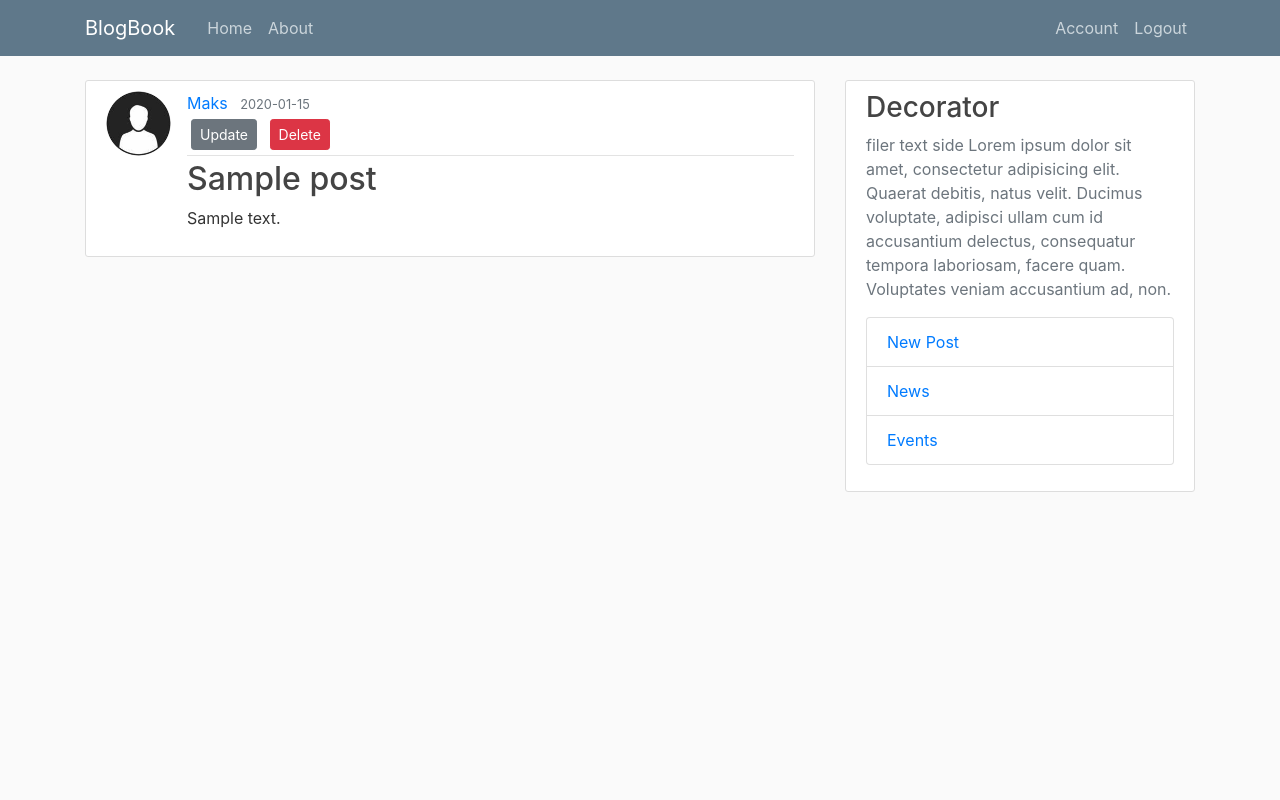
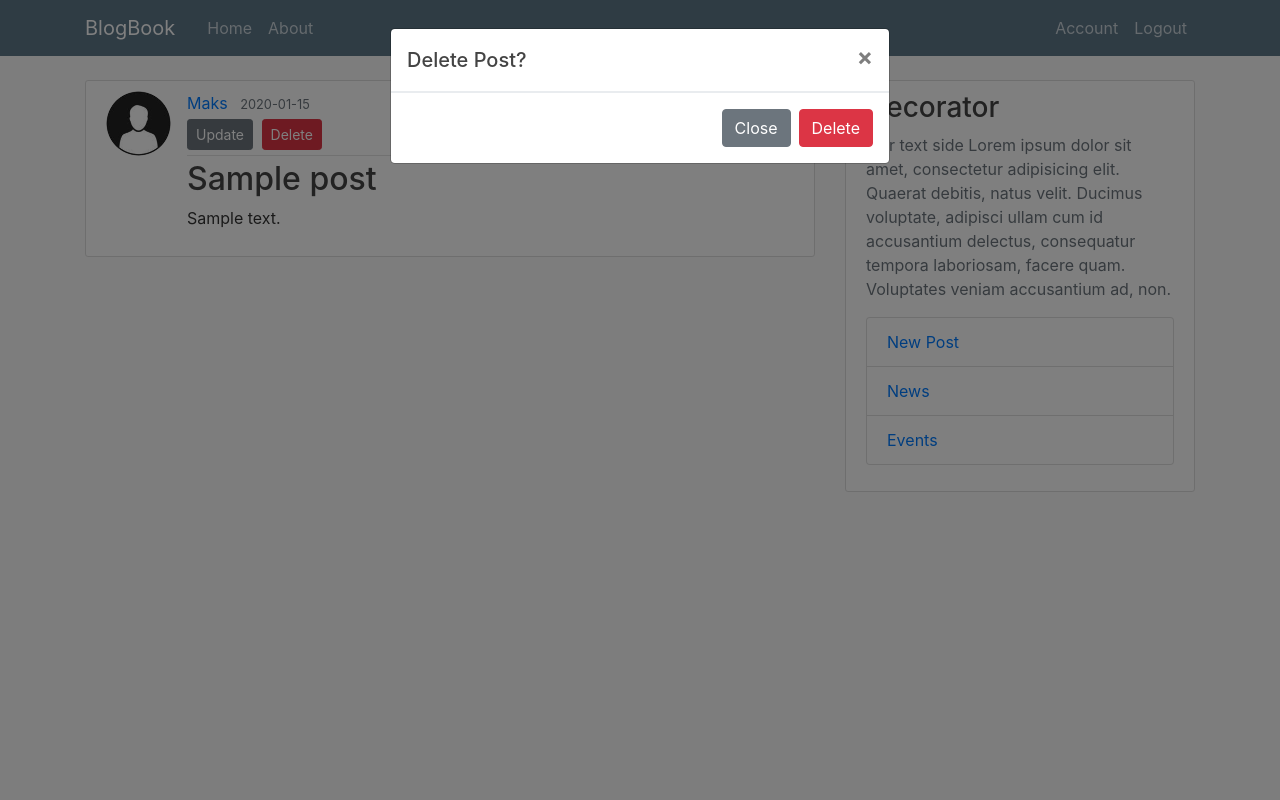
Before and after one commit to Maks-Drzezdzon/MyBlog, a Flask app: page /post/1 in a window 1280 px wide, after a click on "Delete". Run offline with Flask 2, Linux system fonts and the light colour scheme; a user stored in the database is signed in; tables that the repository leaves empty hold one stand-in row (values such as "Sample post"); some libraries are stand-ins or nearby versions.

Commit message:
adding delete and fixed bug

```diff
--- a/flaskblog/routes.py
+++ b/flaskblog/routes.py
@@ -104,6 +104,17 @@ def post(post_id):
     post = Post.query.get_or_404(post_id)
     return render_template('post.html', title=post.title, post=post)
 
+@app.route("/post/<int:post_id>/delete", methods=['POST'])
+def delete_post(post_id):
+    post = Post.query.get_or_404(post_id)
+    if post.author != current_user:
+        abort(403)
+    db.session.delete(post)
+    db.session.commit()
+    flash('Post has been deleted', 'success')
+    return redirect(url_for('home'))
+
+
 @app.route("/post/<int:post_id>/update",  methods=['GET', 'POST'])
 @login_required
 def update_post(post_id):
--- a/flaskblog/templates/post.html
+++ b/flaskblog/templates/post.html
@@ -1,16 +1,15 @@
 {% extends "layout.html" %}
 {% block content %}
   <article class="media content-section">
-        <img src="{{ url_for('static', filename='profile_pics/' + post.author.image_file) }}"
-              alt="profile_pic"  class="rounded-circle article-img">
+    <img class="rounded-circle article-img" src="{{ url_for('static', filename='profile_pics/' + post.author.image_file) }}">
     <div class="media-body">
       <div class="article-metadata">
         <a class="mr-2" href="#">{{ post.author.username }}</a>
         <small class="text-muted">{{ post.date_posted.strftime('%Y-%m-%d') }}</small>
         {% if post.author == current_user %}
           <div>
-                <a href="{{ url_for('update_post', post_id=post.id) }}" class="btn btn-secondary btn-sm m-1">Update</a>
-                <button type="button" class="btn btn-danger btn-sm m-1" data-target="#deleteModal">Delete</button>
+            <a class="btn btn-secondary btn-sm mt-1 mb-1" href="{{ url_for('update_post', post_id=post.id) }}">Update</a>
+            <button type="button" class="btn btn-danger btn-sm m-1" data-toggle="modal" data-target="#deleteModal">Delete</button>
           </div>
         {% endif %}
       </div>
@@ -18,23 +17,21 @@
       <p class="article-content">{{ post.content }}</p>
     </div>
   </article>
-
   <!-- Modal -->
   <div class="modal fade" id="deleteModal" tabindex="-1" role="dialog" aria-labelledby="deleteModalLabel" aria-hidden="true">
     <div class="modal-dialog" role="document">
       <div class="modal-content">
         <div class="modal-header">
-              <h5 class="modal-title" id="deleteModalLabel">Modal title</h5>
+          <h5 class="modal-title" id="deleteModalLabel">Delete Post?</h5>
           <button type="button" class="close" data-dismiss="modal" aria-label="Close">
             <span aria-hidden="true">&times;</span>
           </button>
         </div>
-            <div class="modal-body">
-              ...
-            </div>
         <div class="modal-footer">
           <button type="button" class="btn btn-secondary" data-dismiss="modal">Close</button>
-              <button type="button" class="btn btn-primary">Save changes</button>
+          <form action="{{ url_for('delete_post', post_id=post.id) }}" method="POST">
+            <input class="btn btn-danger" type="submit" value="Delete">
+          </form>
         </div>
       </div>
     </div>
```
Also changed, not shown: flaskblog/blog.db. Lines whose indentation alone changed are shown as unchanged.
